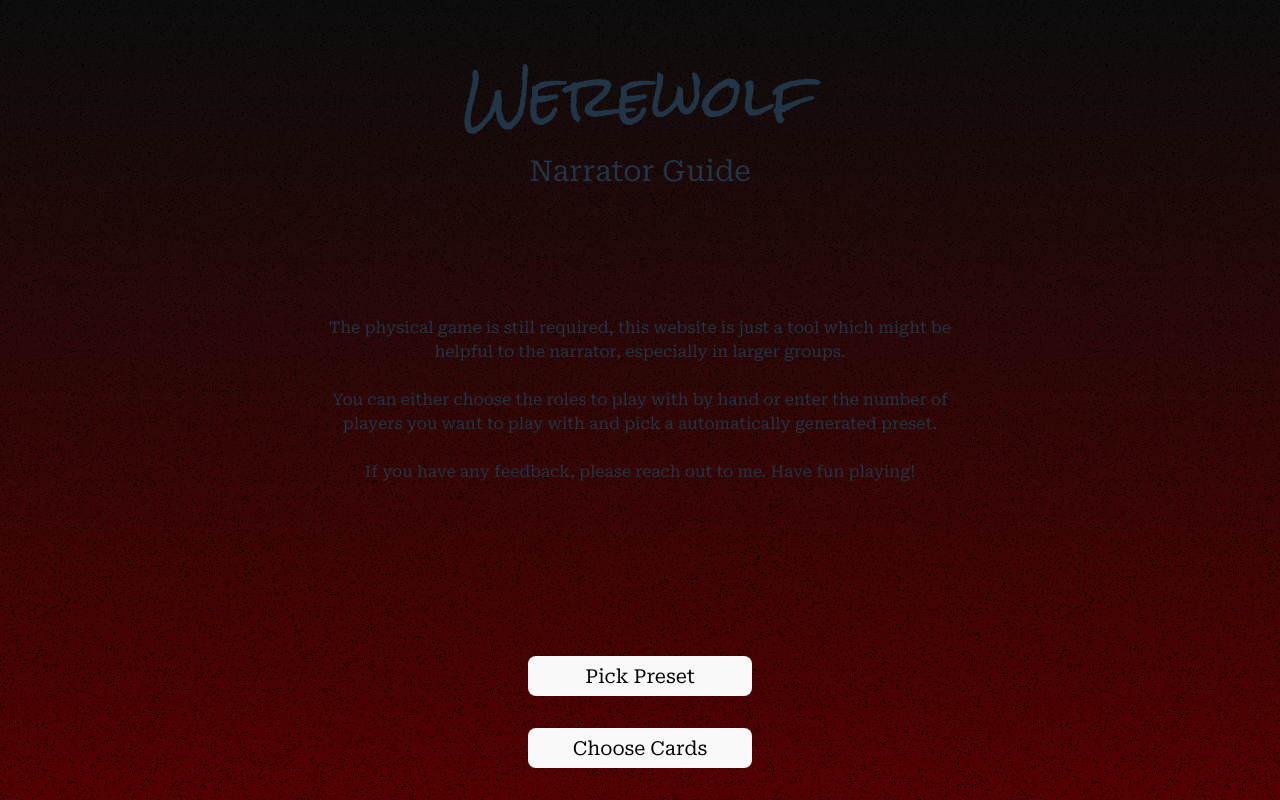
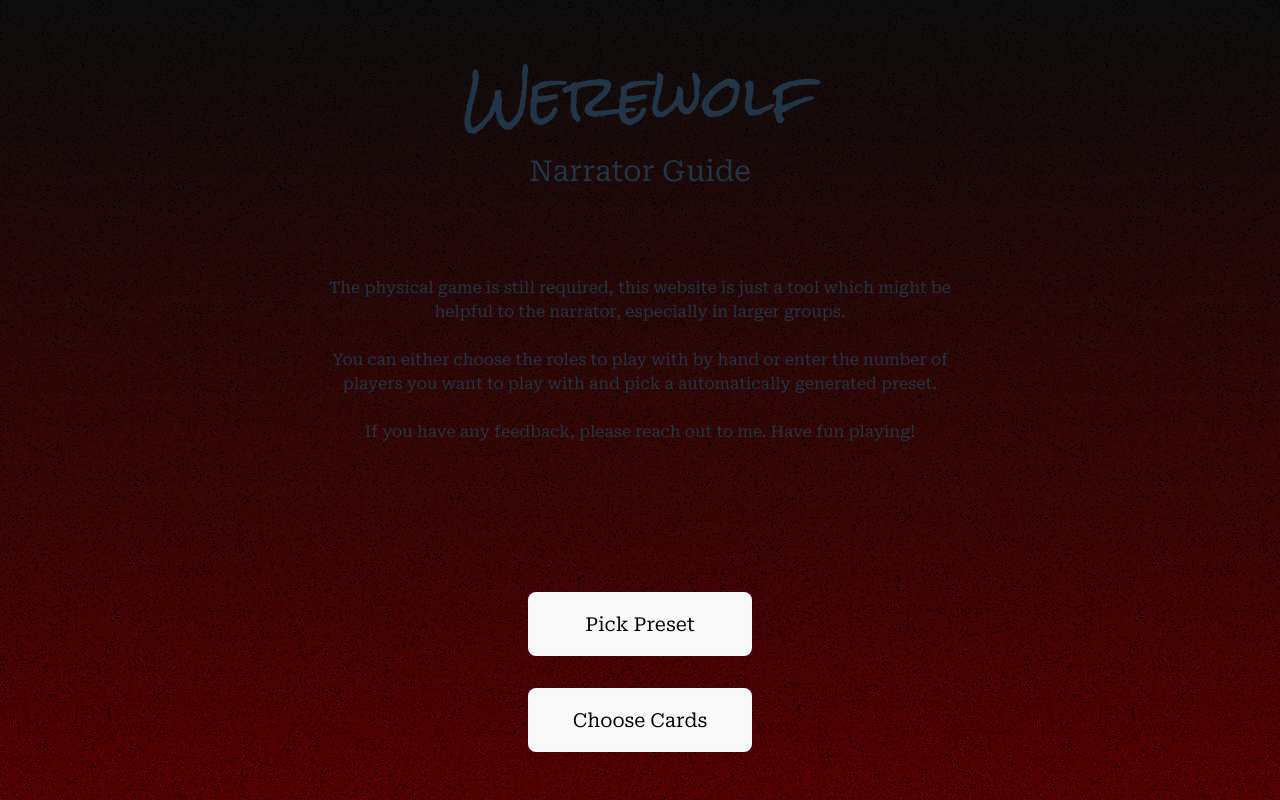
Before and after one commit to SimonReilich/Werewolf-Narrator-Guide, a Vue app: page / in a window 1280 px wide. Built offline with nearby package versions, Linux system fonts and the light colour scheme.

Commit message:
feat: implement Index page and navigation logic in App.vue

```diff
--- a/src/App.vue
+++ b/src/App.vue
@@ -1,24 +1,29 @@
 <script setup>
+import Index from './pages/Index.vue';
+import { ref } from 'vue';
+
+const renderIndex = ref(true);
+const renderCards = ref(false);
+const renderPreset = ref(false);
+
+function changePage(newPage) {
+	renderIndex.value = false;
+	renderCards.value = false;
+	renderPreset.value = false;
+
+	if (newPage === 'index') {
+		renderIndex.value = true;
+	} else if (newPage === 'cards') {
+		renderCards.value = true;
+	} else if (newPage === 'preset') {
+		renderPreset.value = true;
+	}
+}
 </script>
 
 <template>
 	<div class="background-container"></div>
-	<div class="header">
-		<h1>Werewolf</h1>
-		<h3>Narrator Guide</h3>
-	</div>
-	<div class="content">
-		<p>The physical game is still required, this website is just a tool which might be helpful to the narrator,
-			especially in larger groups. <br> <br> You can either choose the roles to play with by hand or enter
-			the
-			number of players you want to play with and pick a automatically generated preset. <br> <br> If you
-			have any
-			feedback, please reach out to me. Have fun playing!</p>
-	</div>
-	<div class="button-container">
-		<button>Choose Cards</button>
-		<button>Pick Preset</button>
-	</div>
+	<Index v-if="renderIndex" @cards="changePage('cards')" @preset="changePage('preset')" />
 </template>
 
 <style scoped>
@@ -33,39 +38,4 @@
 	pointer-events: none;
 	z-index: -1;
 }
-
-.header {
-	display: flex;
-	flex-direction: column;
-	justify-content: flex-start;
-	align-items: center;
-	width: 100%;
-	height: 20vh;
-	position: relative;
-}
-
-.content {
-	display: flex;
-	justify-content: center;
-	align-items: center;
-	height: 60vh;
-	width: 100%;
-	max-width: 40rem;
-	position: relative;
-	text-align: center;
-	margin: auto;
-}
-
-.button-container {
-	display: flex;
-	flex-direction: column-reverse;
-	align-items: center;
-	width: 100%;
-	height: calc(20vh - 1rem);
-}
-
-h1 {
-	margin-top: 4rem;
-	margin-bottom: 0rem;
-}
 </style>
--- /dev/null
+++ b/src/pages/Index.vue
@@ -0,0 +1,59 @@
+<script setup>
+const emit = defineEmits(['cards', 'preset']);
+</script>
+
+<template>
+	<div class="header">
+		<h1>Werewolf</h1>
+		<h3>Narrator Guide</h3>
+	</div>
+	<div class="content">
+		<p>The physical game is still required, this website is just a tool which might be helpful to the narrator,
+			especially in larger groups. <br> <br> You can either choose the roles to play with by hand or enter
+			the
+			number of players you want to play with and pick a automatically generated preset. <br> <br> If you
+			have any
+			feedback, please reach out to me. Have fun playing!</p>
+	</div>
+	<div class="button-container">
+		<button @click="emit('cards')">Choose Cards</button>
+		<button @click="emit('preset')">Pick Preset</button>
+	</div>
+</template>
+
+<style scoped>
+.header {
+	display: flex;
+	flex-direction: column;
+	justify-content: flex-start;
+	align-items: center;
+	width: 100%;
+	height: 20vh;
+	position: relative;
+}
+
+.content {
+	display: flex;
+	justify-content: center;
+	align-items: center;
+	height: 50vh;
+	width: 100%;
+	max-width: 40rem;
+	position: relative;
+	text-align: center;
+	margin: auto;
+}
+
+.button-container {
+	display: flex;
+	flex-direction: column-reverse;
+	align-items: center;
+	width: 100%;
+	height: calc(30vh - 2rem);
+}
+
+h1 {
+	margin-top: 4rem;
+	margin-bottom: 0rem;
+}
+</style>
```
